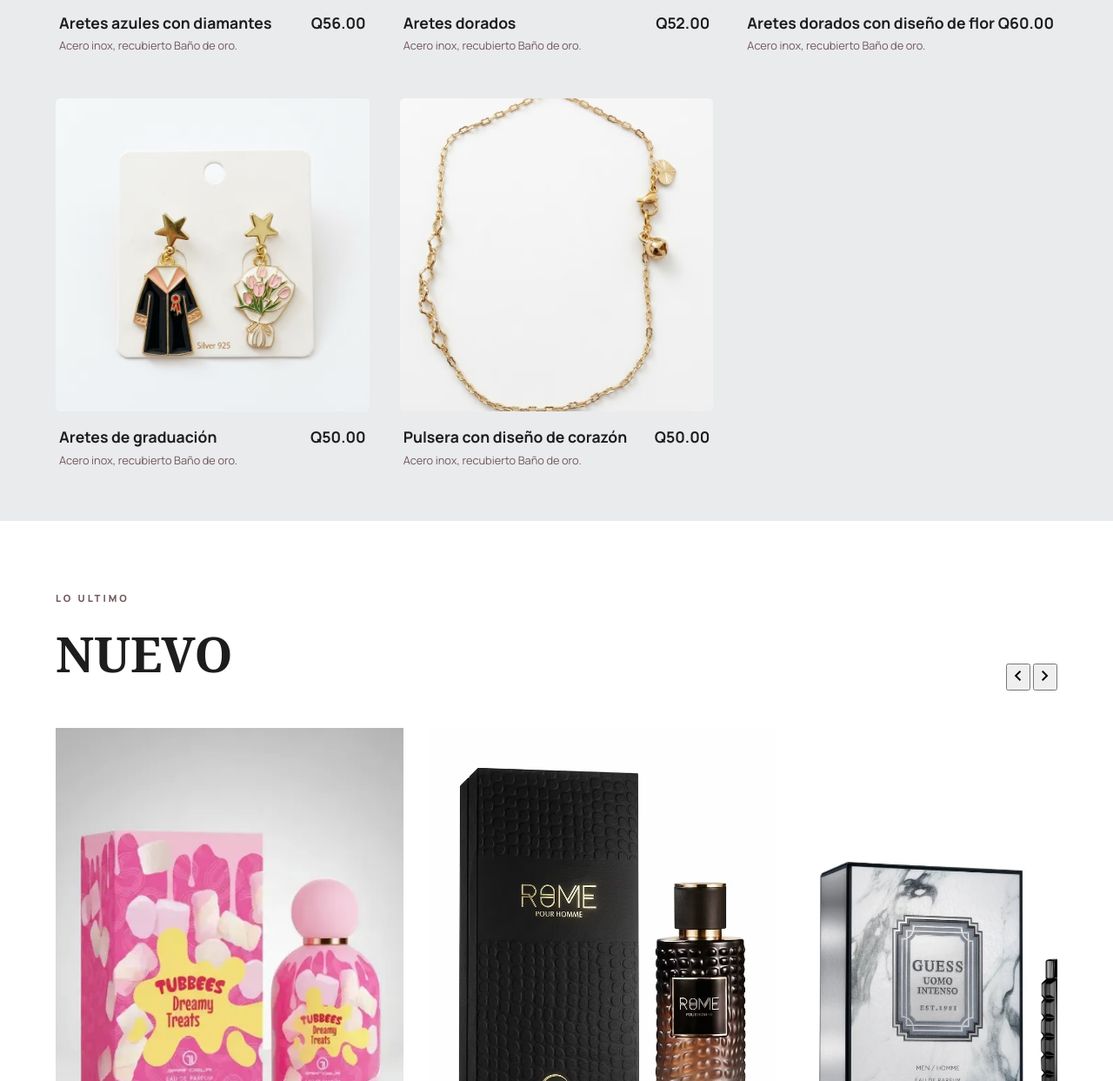
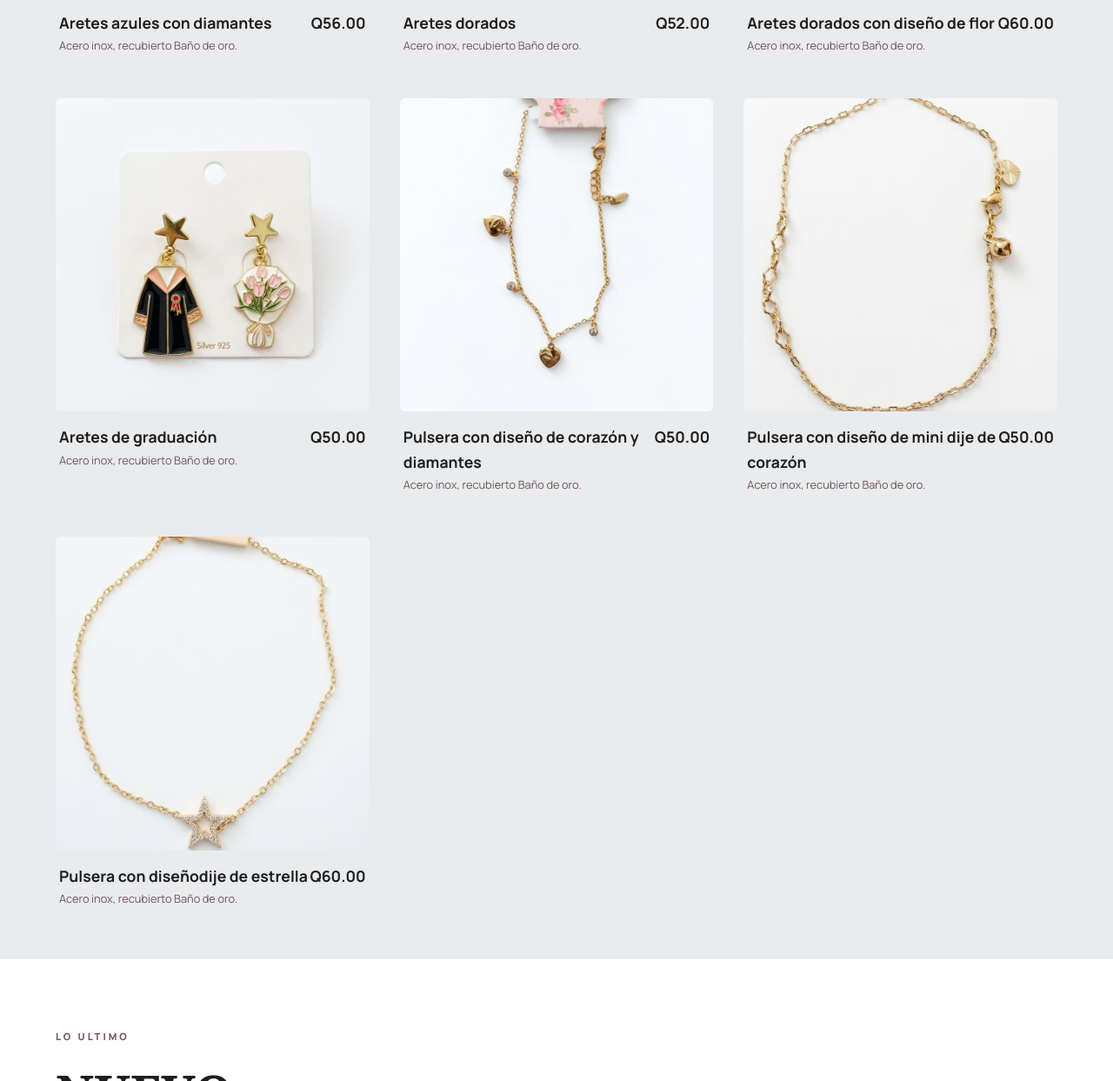
Before and after one commit to G3ral/MagiShop_gt, a plain HTML site: page joyeria.html in a window 1280 px wide. Shown: the part 2251-3494 px from the top of the page at 87% size. Drawn offline with nearby package versions, Linux system fonts and the light colour scheme.

Commit message:
se agregaron al archivo joyas.html productos nuevos

```diff
--- a/joyeria.html
+++ b/joyeria.html
@@ -122,7 +122,7 @@
                 <!-- Producto 5 -->
                 <div class="product-grid-item">
                     <div class="product-img-box">
-                        <img data-src="/imag2/joyas/anillo8.avif" alt="Anillo doradao talla 8" class="lazy-img">
+                        <img data-src="/imag2/joyas/anilloDoradoDiamantesTalla8.avif" alt="Anillo doradao talla 8" class="lazy-img">
                     </div>
                     <div class="product-details">
                         <div class="product-text">
@@ -213,15 +213,45 @@
                 <!-- Producto 6-->
                 <div class="product-grid-item">
                     <div class="product-img-box">
-                        <img data-src="/imag2/joyas/pulseraCorazon.avif" alt="Pulsera con diseño de corazón" class="lazy-img">
+                        <img data-src="/imag2/joyas/pulseraCorazonDiamantes.avif" alt="Pulsera con diseño de corazón y diamantes" class="lazy-img">
                     </div>
                     <div class="product-details">
                         <div class="product-text">
-                            <h3>Pulsera con diseño de corazón</h3>
+                            <h3>Pulsera con diseño de corazón y diamantes</h3>
                             <p>Acero inox, recubierto Baño de oro.
                             </p>
                         </div>
                         <span class="product-price">Q50.00</span>
+                    </div>
+                </div>
+
+                <!-- Producto 7 -->
+                <div class="product-grid-item">
+                    <div class="product-img-box">
+                        <img data-src="/imag2/joyas/pulseraCorazon.avif" alt="Pulsera con diseño de mini dije de corazón" class="lazy-img">
+                    </div>
+                    <div class="product-details">
+                        <div class="product-text">
+                            <h3>Pulsera con diseño de mini dije de corazón</h3>
+                            <p>Acero inox, recubierto Baño de oro.
+                            </p>
+                        </div>
+                        <span class="product-price">Q50.00</span>
+                    </div>
+                </div>
+
+                <!-- Producto 7 -->
+                <div class="product-grid-item">
+                    <div class="product-img-box">
+                        <img data-src="/imag2/joyas/pulseraEstrella.avif" alt="Pulsera con diseño de mini dije de estrella" class="lazy-img">
+                    </div>
+                    <div class="product-details">
+                        <div class="product-text">
+                            <h3>Pulsera con diseñodije de estrella</h3>
+                            <p>Acero inox, recubierto Baño de oro.
+                            </p>
+                        </div>
+                        <span class="product-price">Q60.00</span>
                     </div>
                 </div>
 
```
